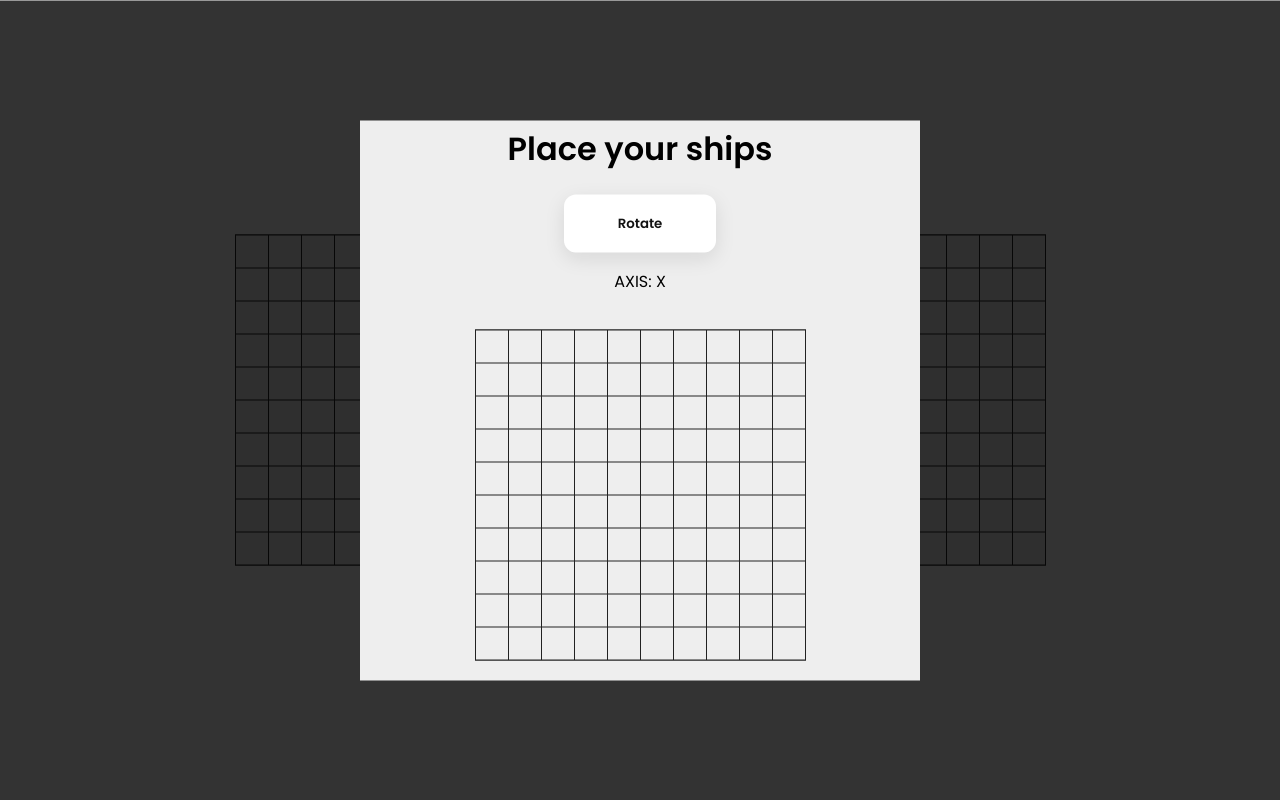
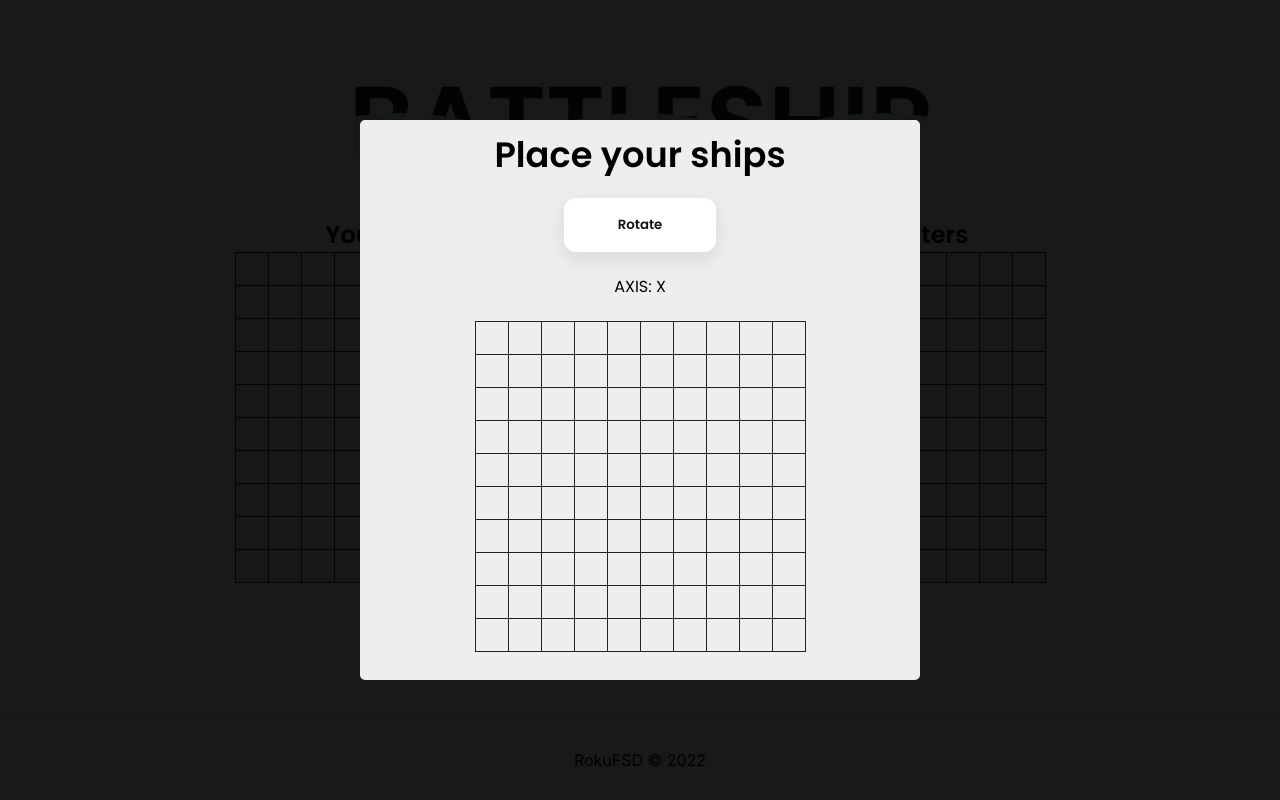
Before and after one commit to RokuFSD/battleship-jest, a website built with Vite: page index.html in a window 1280 px wide. Built offline with nearby package versions, Linux system fonts and the light colour scheme.

Commit message:
Added styles to app

```diff
--- a/index.html
+++ b/index.html
@@ -7,7 +7,55 @@
     <title>Vite App</title>
   </head>
   <body>
+    <svg viewbox="0 0 100 20" width="600px" id="mainsvg" style="display: none">
+      <defs>
+        <linearGradient id="gradient">
+          <stop color="#000" />
+        </linearGradient>
+        <pattern id="wave" x="0" y="-0.5" width="100%" height="100%" patternUnits="userSpaceOnUse">
+          <path
+            id="wavePath"
+            d="M-40 9 Q-30 7 -20 9 T0 9 T20 9 T40 9 T60 9 T80 9 T100 9 T120 9 V20 H-40z"
+            mask="url(#mask)"
+            fill="#d4f1f9"
+          >
+            <animateTransform
+              attributeName="transform"
+              begin="0s"
+              dur="1.5s"
+              type="translate"
+              from="0,0"
+              to="40,0"
+              repeatCount="indefinite"
+            />
+          </path>
+        </pattern>
+      </defs>
+      <text
+        text-anchor="middle"
+        x="50"
+        y="15"
+        font-size="17"
+        font-weight="700"
+        fill="#222"
+        fill-opacity="1"
+      >
+        BATTLESHIP
+      </text>
+      <text
+        text-anchor="middle"
+        x="50"
+        y="15"
+        font-size="17"
+        font-weight="700"
+        fill="url(#wave)"
+        fill-opacity="1"
+      >
+        BATTLESHIP
+      </text>
+    </svg>
     <div id="app"></div>
+    <footer class="footer">RokuFSD &#169 2022</footer>
     <script type="module" src="/src/main.ts"></script>
   </body>
 </html>
--- a/src/Game/GameDOM.ts
+++ b/src/Game/GameDOM.ts
@@ -73,10 +73,20 @@ const GameDOM = (() => {
       return;
     }
     if (evt.type === 'mouseover') {
-      handleSiblingClass(`${components.cellInvalid}`, shipsToPlace[currentShip][1], { x, y }, 'remove');
+      handleSiblingClass(
+        `${components.cellInvalid}`,
+        shipsToPlace[currentShip][1],
+        { x, y },
+        'remove',
+      );
       handleSiblingClass(`${components.cellHover}`, shipsToPlace[currentShip][1], { x, y });
     } else {
-      handleSiblingClass(`${components.cellHover}`, shipsToPlace[currentShip][1], { x, y }, 'remove');
+      handleSiblingClass(
+        `${components.cellHover}`,
+        shipsToPlace[currentShip][1],
+        { x, y },
+        'remove',
+      );
     }
   }
 
@@ -135,9 +145,8 @@ const GameDOM = (() => {
   }
 
   function makeGrid(player: PlayerType): HTMLElement {
-    let gridContainer = document.createElement('div');
+    let gridContainer = createElement('div', { class: `${components.gridContainer}` });
     let gridContainerFragment = new DocumentFragment();
-    gridContainer.classList.add(`${components.gridContainer}`);
     for (let i = 0; i < player.getGameboard().grid.length; i++) {
       for (let j = 0; j < player.getGameboard().grid[i].length; j++) {
         let item = createElement('div', {
@@ -154,10 +163,19 @@ const GameDOM = (() => {
   function setGrid(player: PlayerType): Promise<void> {
     return new Promise((resolve) => {
       let grid = makeGrid(player);
+      let title = createElement(
+        'h2',
+        {},
+        player.getName() !== 'cpu' ? 'Your Waters' : 'Enemy Waters',
+      );
+      let gridSection = createElement('section', { class: `${components.gridSection}` }, [
+        title,
+        grid,
+      ]);
       if (player.getName() !== 'cpu') {
         gridPlayerOne = grid;
       }
-      root?.appendChild(grid);
+      root?.appendChild(gridSection);
       resolve();
     });
   }
--- a/src/main.ts
+++ b/src/main.ts
@@ -3,6 +3,10 @@ import layout from './styles/layout.module.css';
 import Game from './Game/Game';
 import GameDOM from './Game/GameDOM';
 import GameMediator from './Game/GameMediator';
+
+document.addEventListener('DOMContentLoaded', () => {
+  document.getElementById('mainsvg')!.style.display = 'block';
+});
 
 const app = document.querySelector<HTMLDivElement>('#app')!;
 app.classList.add(`${layout.app}`);
--- a/src/style.css
+++ /dev/null
@@ -1,8 +0,0 @@
-#app {
-  font-family: Avenir, Helvetica, Arial, sans-serif;
-  -webkit-font-smoothing: antialiased;
-  -moz-osx-font-smoothing: grayscale;
-  text-align: center;
-  color: #2c3e50;
-  margin-top: 60px;
-}
--- a/src/styles/components.module.css
+++ b/src/styles/components.module.css
@@ -1,3 +1,11 @@
+.gridSection{
+  display: flex;
+  align-items: center;
+  justify-content: center;
+  flex-wrap: wrap;
+  width: 30rem;
+}
+
 .gridContainer,
 .gridContainerPlayer {
   width: 331px;
@@ -11,7 +19,7 @@
 }
 
 .gridContainer:hover {
-  cursor: pointer;
+  cursor: default;
 }
 
 .gridContainerPlayer {
@@ -20,6 +28,7 @@
 
 .gridItem {
   background: #eee;
+  cursor: crosshair;
 }
 
 .missed {
@@ -49,17 +58,12 @@
 }
 
 .modal {
-  width: 35rem;
-  height: 35rem;
-  position: absolute;
-  top: 50%;
-  left: 50%;
-  transform: translate(-50%, -50%);
   background: #eee;
+  border-radius: 5px;
 }
 
 .modal h2 {
-  font-size: var(--title-size);
+  font-size: var(--titleApp-size);
 }
 
 .modal h2 span {
@@ -95,7 +99,7 @@
 
 .modal h2 span:nth-of-type(1)::before,
 .modal h2 span:nth-of-type(1)::after {
-  animation-delay: 1s;
+  animation-delay: 0s;
 }
 
 .modal h2 span:nth-of-type(2)::before,
@@ -116,7 +120,7 @@
   line-height: 1;
   margin: 0;
   outline: none;
-  padding: 0.8rem 1rem;
+  padding: 0.4rem 0.6rem;
   text-align: center;
   text-decoration: none;
   transition: box-shadow 0.2s, -webkit-box-shadow 0.2s;
@@ -134,6 +138,9 @@
 }
 
 .modalAxis {
+  display: flex;
+  align-items: center;
+  justify-content: center;
   width: 100%;
   text-transform: uppercase;
 }
--- a/src/styles/layout.module.css
+++ b/src/styles/layout.module.css
@@ -1,30 +1,31 @@
 .app {
-  position: absolute;
-  top: 50%;
-  left: 50%;
+  display: flex;
   margin: 0 auto;
-  width: 60rem;
   justify-content: space-around;
   align-items: center;
-  display: flex;
-  transform: translate(-50%, -50%);
+  height: calc(100% - 5rem);
 }
 
 .modalOutter {
   position: absolute;
-  height: 100vh;
+  height: 100%;
   width: 100vw;
-  background-color: rgba(0, 0, 0, 0.8);
+  background-color: rgba(0, 0, 0, .9);
   z-index: 1000;
 }
 
 .modal {
-  background-color: rgba(255, 255, 255, 1);
+  width: 35rem;
+  height: 35rem;
+  position: absolute;
+  top: 50%;
+  left: 50%;
+  transform: translate(-50%, -50%);
   display: flex;
   flex-flow: row wrap;
   justify-content: center;
   text-align: center;
-  gap: 1rem;
+  gap: .5rem;
 }
 
 .modal h2 {
--- a/src/styles/main.css
+++ b/src/styles/main.css
@@ -1,4 +1,5 @@
 @import url('https://fonts.googleapis.com/css2?family=Poppins:wght@300;400;600&display=swap');
+@import url('https://fonts.googleapis.com/css2?family=Inter:wght@400;500;600;700&display=swap');
 
 *,
 *::before,
@@ -8,15 +9,40 @@
   box-sizing: border-box;
 }
 
-:root{
+:root {
   --primary-color: #222;
 
-
-  --title-size: 2rem;
+  --title-size: 4rem;
+  --titleApp-size: 2.2rem;
 }
 
 body {
+  display: flex;
+  position: relative;
+  flex-direction: column;
+  align-items: center;
+  justify-content: center;
   height: 100vh;
-  position: relative;
   font-family: 'Poppins', sans-serif;
 }
+
+svg {
+  top: 10%;
+  left: 50%;
+  transform: translate(-50%, -10%);
+  font-size: var(--title-size);
+  position: absolute;
+  width: 600px;
+}
+
+.footer {
+  display: flex;
+  position: absolute;
+  bottom: 0;
+  width: 100%;
+  height: 5rem;
+  align-items: center;
+  justify-content: center;
+  box-shadow: 0 -0.8px 0.8px rgba(0, 0, 0, 0.04), 0 -2.3px 2px rgba(0, 0, 0, 0.03);
+  font-family: 'Inter', sans-serif;
+}
```
